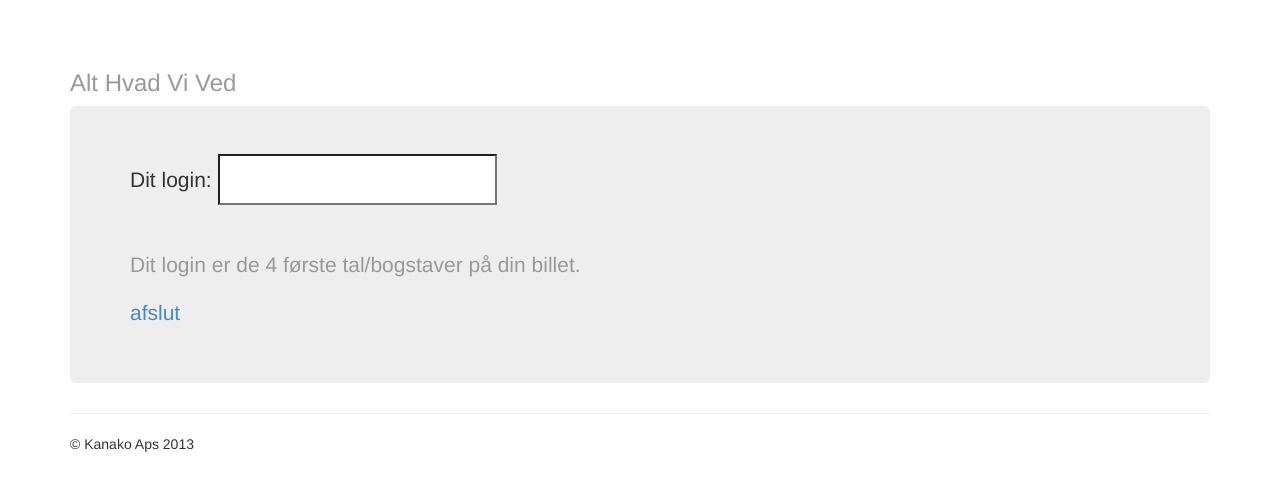
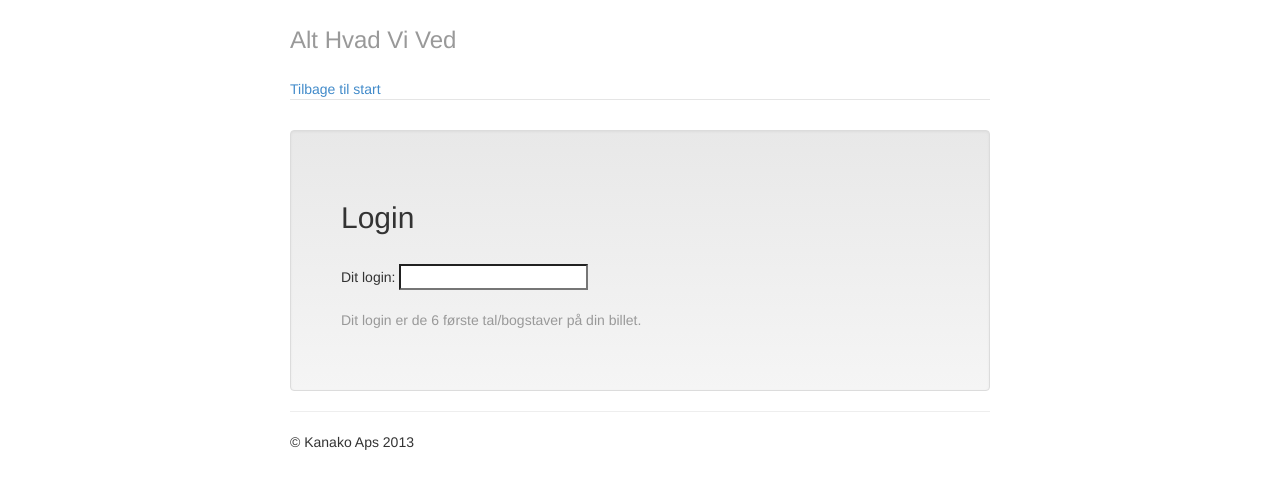
Before and after one commit to marcospal/TeaterApp, a Django app: page / in a window 1280 px wide. Shown: the top 491 px of the page. Run offline with Django 3.2, Linux system fonts and the light colour scheme; parts of the project's set-up code (start-up, migrations or seed data) failed here and were passed over; some libraries are stand-ins or nearby versions.

Commit message:
Templates for user views

```diff
--- a/teaterapp/show/templates/base.html
+++ b/teaterapp/show/templates/base.html
@@ -34,18 +34,18 @@
       <div class="header">
 
         <h3 class="text-muted">Alt Hvad Vi Ved</h3>
+        <a href="/logout/">Tilbage til start</a>
+         {# TODO: Make timed logout #}
       </div>
-
     <!-- Main jumbotron for a primary marketing message or call to action -->
-    <div class="jumbotron">
+    <div class="well" style="padding:50px;">
 
 
         {%  block body  %}
 
         {% endblock  %}
 
-        <a href="/logout/">afslut</a>
-         {# TODO: Make timed logout #}
+
 
 
     </div>
--- a/teaterapp/show/templates/login.html
+++ b/teaterapp/show/templates/login.html
@@ -1,12 +1,15 @@
 {% extends "base.html" %}
 
+
 {% block body %}
+<h2>Login</h2>
+<br/>
     <form method="post">
         {% csrf_token %}
         Dit login: <input type="text" name="code" id="codeID" maxlength="6"><br>
     </form>
     <br/>
-<p class="text-muted">Dit login er de 4 første tal/bogstaver på din billet. </p>
+<p class="text-muted">Dit login er de 6 første tal/bogstaver på din billet. </p>
 
 {% endblock %}
 
--- a/teaterapp/static/css/main.css
+++ b/teaterapp/static/css/main.css
@@ -3,3 +3,84 @@
 /* ==========================================================================
    Author's custom styles
    ========================================================================== */
+
+
+/* Space out content a bit */
+body {
+  padding-top: 20px;
+  padding-bottom: 20px;
+}
+
+/* Everything but the jumbotron gets side spacing for mobile first views */
+.header,
+.marketing,
+.footer {
+  padding-left: 15px;
+  padding-right: 15px;
+}
+
+/* Custom page header */
+.header {
+  border-bottom: 1px solid #e5e5e5;
+}
+/* Make the masthead heading the same height as the navigation */
+.header h3 {
+  margin-top: 0;
+  margin-bottom: 0;
+  line-height: 40px;
+  padding-bottom: 19px;
+}
+
+/* Custom page footer */
+.footer {
+  padding-top: 19px;
+  color: #777;
+  border-top: 1px solid #e5e5e5;
+}
+
+/* Customize container */
+@media (min-width: 768px) {
+  .container {
+    max-width: 730px;
+  }
+}
+.container-narrow > hr {
+  margin: 30px 0;
+}
+
+/* Main marketing message and sign up button */
+.jumbotron {
+  text-align: center;
+  border-bottom: 1px solid #e5e5e5;
+}
+.jumbotron .btn {
+  font-size: 21px;
+  padding: 14px 24px;
+}
+
+/* Supporting marketing content */
+.marketing {
+  margin: 40px 0;
+}
+.marketing p + h4 {
+  margin-top: 28px;
+}
+
+/* Responsive: Portrait tablets and up */
+@media screen and (min-width: 768px) {
+  /* Remove the padding we set earlier */
+  .header,
+  .marketing,
+  .footer {
+    padding-left: 0;
+    padding-right: 0;
+  }
+  /* Space out the masthead */
+  .header {
+    margin-bottom: 30px;
+  }
+  /* Remove the bottom border on the jumbotron for visual effect */
+  .jumbotron {
+    border-bottom: 0;
+  }
+}
```
Also changed, not shown: teaterapp/show/templates/baseinfo.html (+15 -15 lines), teaterapp/show/templates/choose.html (+4 -3 lines), teaterapp/show/templates/directions.html (+15 -13 lines), teaterapp/show/templates/quiz.html (+8 -3 lines).
